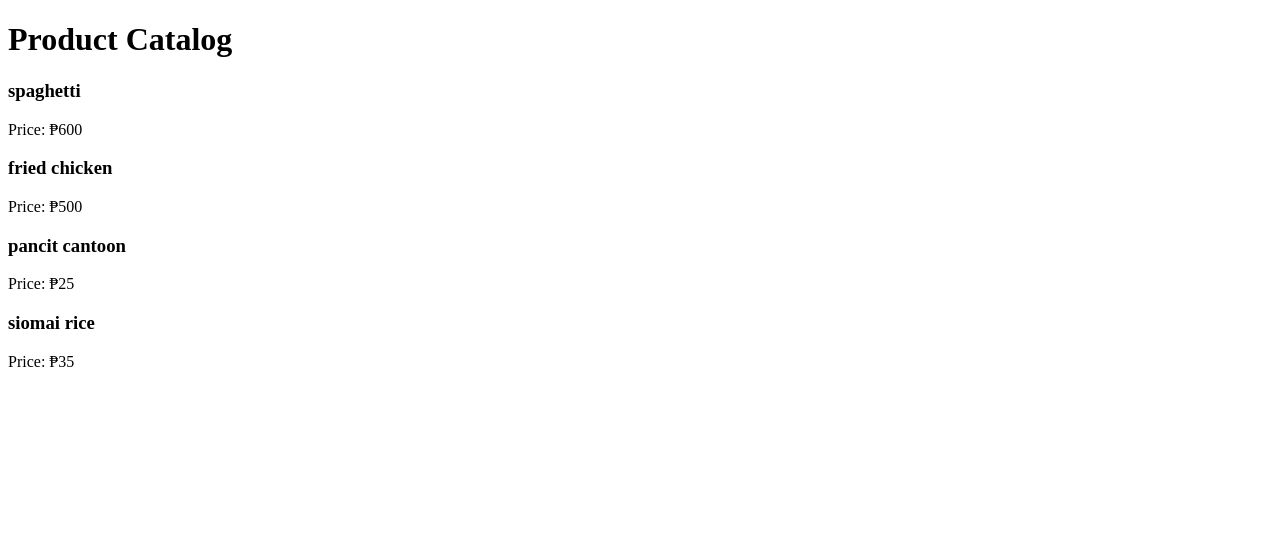
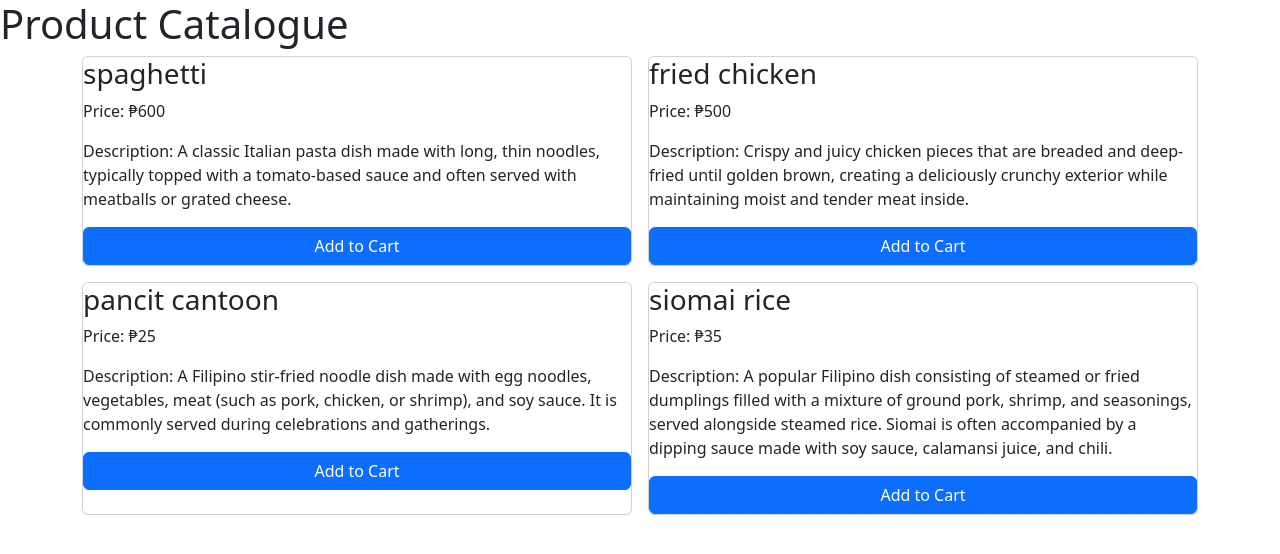
Before and after one commit to OmongosStephanie/OMONGOS-food-catalogue, a plain HTML site: page index.html in a window 1280 px wide. Drawn offline with nearby package versions, Linux system fonts and the light colour scheme.

Commit message:
added button

```diff
--- a/app.js
+++ b/app.js
@@ -1,4 +1,7 @@
 const apiUrl = 'data.json';
+
+// Counter to track the number of items added to the cart
+let cartCounter = 0;
 
 async function fetchAndDisplayProducts() {
     try {
@@ -6,21 +9,57 @@ async function fetchAndDisplayProducts() {
         const data = await response.json();
         const productList = document.getElementById('product-list');
 
+        // Create a container for the product cards
+        const container = document.createElement('div');
+        container.classList.add('container');
+
+        // Create a row for the product cards
+        const row = document.createElement('div');
+        row.classList.add('row', 'row-cols-1', 'row-cols-md-2', 'g-3'); // Horizontal cards on medium screens
+
         data.forEach(product => {
             const productCard = document.createElement('div');
-            productCard.classList.add('product-card');
+            productCard.classList.add('col'); // Bootstrap column class
+
+            const cardBody = document.createElement('div');
+            cardBody.classList.add('card', 'h-100'); // Add Bootstrap card class and make it full height
 
             const productName = document.createElement('h3');
+            productName.classList.add('card-title'); // Add Bootstrap card title class
             productName.textContent = product.name;
 
             const productPrice = document.createElement('p');
+            productPrice.classList.add('card-text'); // Add Bootstrap card text class
             productPrice.textContent = `Price: ₱${product.price}`;
 
-            productCard.appendChild(productName);
-            productCard.appendChild(productPrice);
+            const productDescription = document.createElement('p');
+            productDescription.classList.add('card-text'); // Add Bootstrap card text class
+            productDescription.textContent = `Description: ${product.description}`;
 
-            productList.appendChild(productCard);
+            // Create "Add to Cart" button
+            const addToCartButton = document.createElement('button');
+            addToCartButton.classList.add('btn', 'btn-primary'); // Add Bootstrap button classes
+            addToCartButton.textContent = 'Add to Cart';
+
+            // Event listener to handle click on "Add to Cart" button
+            addToCartButton.addEventListener('click', () => {
+                // Increment cart counter
+                cartCounter++;
+                // Update cart button text
+                addToCartButton.textContent = `Add to Cart (${cartCounter})`;
+            });
+
+            cardBody.appendChild(productName);
+            cardBody.appendChild(productPrice);
+            cardBody.appendChild(productDescription);
+            cardBody.appendChild(addToCartButton); // Add button to card body
+
+            productCard.appendChild(cardBody);
+            row.appendChild(productCard);
         });
+
+        container.appendChild(row);
+        productList.appendChild(container);
     } catch (error) {
         console.error('Error fetching data:', error);
     }
--- a/data.json
+++ b/data.json
@@ -3,24 +3,24 @@
         "id": 1,
         "name": "spaghetti",
         "price": 600.00,
-        "description": "Food"
+        "description": "A classic Italian pasta dish made with long, thin noodles, typically topped with a tomato-based sauce and often served with meatballs or grated cheese."
     },
     {
         "id": 2,
         "name": "fried chicken",
         "price": 500.00,
-        "description": "Food"
+        "description": " Crispy and juicy chicken pieces that are breaded and deep-fried until golden brown, creating a deliciously crunchy exterior while maintaining moist and tender meat inside."
     },
     {
         "id": 3,
         "name": "pancit cantoon",
         "price": 25.00,
-        "description": "Food"
+        "description": "A Filipino stir-fried noodle dish made with egg noodles, vegetables, meat (such as pork, chicken, or shrimp), and soy sauce. It is commonly served during celebrations and gatherings."
     },
     {
         "id": 4,
         "name": "siomai rice",
         "price": 35.00,
-        "description": "Food"
+        "description": "A popular Filipino dish consisting of steamed or fried dumplings filled with a mixture of ground pork, shrimp, and seasonings, served alongside steamed rice. Siomai is often accompanied by a dipping sauce made with soy sauce, calamansi juice, and chili.        "
     }
 ]
--- a/index.html
+++ b/index.html
@@ -4,13 +4,14 @@
     <meta charset="UTF-8">
     <meta name="viewport" content="width=device-width, initial-scale=1.0">
     <title>Document</title>
+    <!-- Include Bootstrap CSS via CDN -->
+    <link href="https://cdn.jsdelivr.net/npm/bootstrap@5.3.0-alpha1/dist/css/bootstrap.min.css" rel="stylesheet">
 </head>
 <body>
-    <h1>Product Catalog</h1>
+    <h1>Product Catalogue</h1>
 
     <div id="product-list"></div>
 
     <script src="app.js"></script>
-
 </body>
 </html>
```
